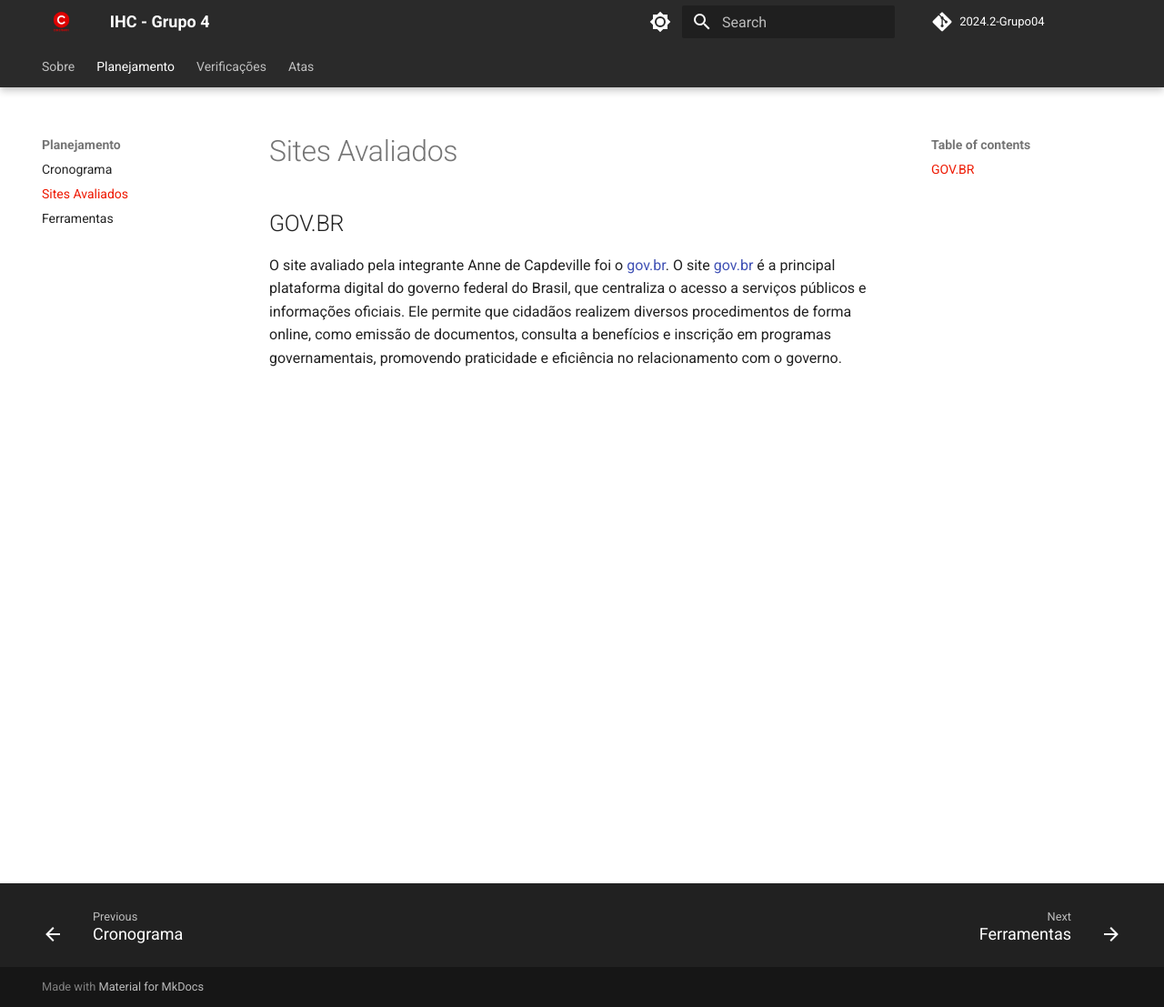
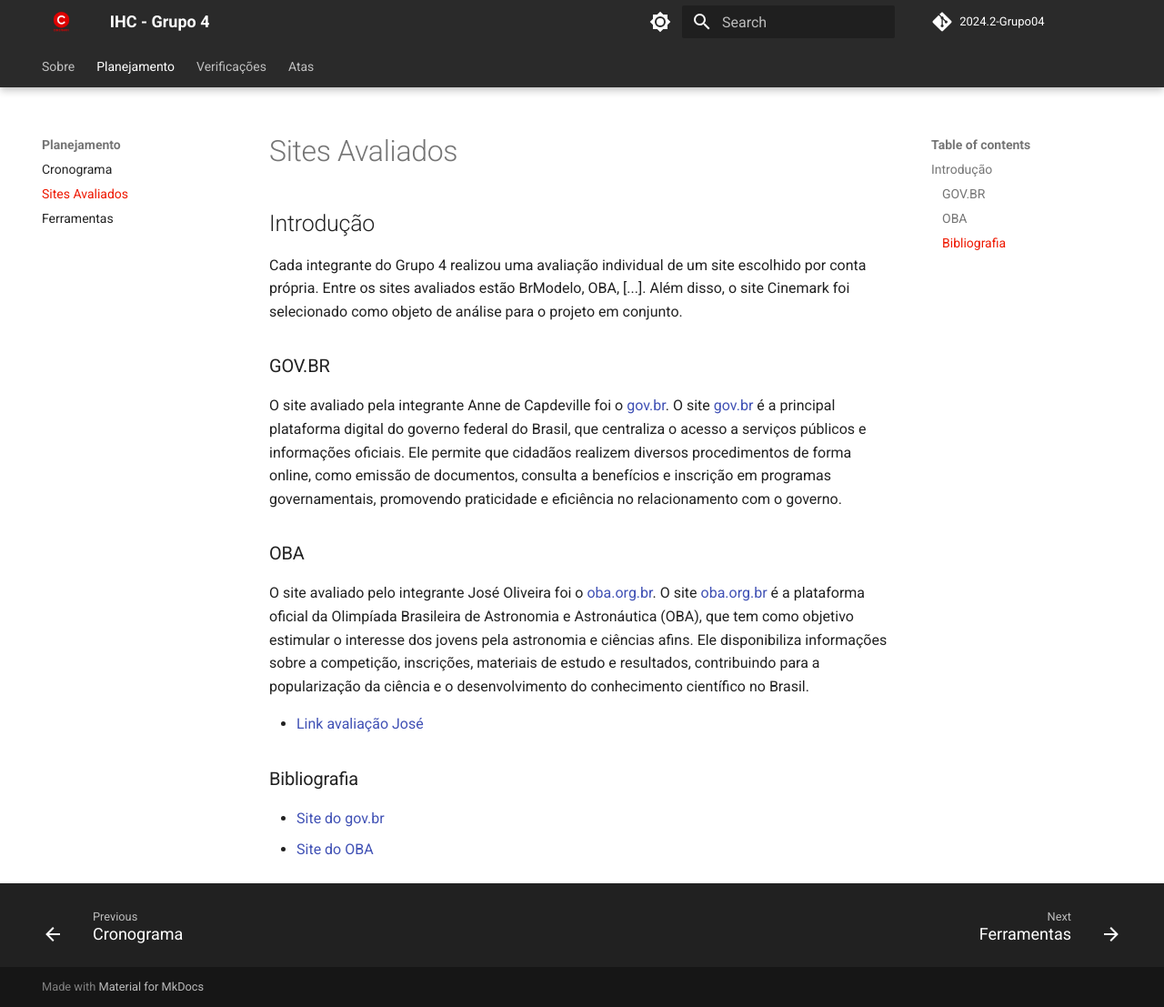
Before and after one commit to Interacao-Humano-Computador/2024.2-Grupo04, an MkDocs documentation site: the page built from docs/planejamento/sites-avaliados.md, in a window 1280 px wide and 1107 px high. Shown: the whole window at 91% size. Built offline with MkDocs 1.6.1 and Material for MkDocs 9.7.7, drawn with Linux system fonts in a browser that asks for light colours; comment, search, counter and statistics services are not loaded.

Commit message:
Avaliação OBA

```diff
--- a/docs/planejamento/sites-avaliados.md
+++ b/docs/planejamento/sites-avaliados.md
@@ -1,2 +1,14 @@
-## GOV.BR
+## Introdução
+Cada integrante do Grupo 4 realizou uma avaliação individual de um site escolhido por conta própria. Entre os sites avaliados estão BrModelo, OBA, [...]. Além disso, o site Cinemark foi selecionado como objeto de análise para o projeto em conjunto.
+
+### GOV.BR
 O site avaliado pela integrante Anne de Capdeville foi o <a href="https://www.gov.br/pt-br">gov.br</a>. O site <a href="https://www.gov.br/pt-br">gov.br</a> é a principal plataforma digital do governo federal do Brasil, que centraliza o acesso a serviços públicos e informações oficiais. Ele permite que cidadãos realizem diversos procedimentos de forma online, como emissão de documentos, consulta a benefícios e inscrição em programas governamentais, promovendo praticidade e eficiência no relacionamento com o governo.
+
+### OBA
+O site avaliado pelo integrante José Oliveira foi o <a href="https://www.oba.org.br/">oba.org.br</a>. O site <a href="https://www.oba.org.br/">oba.org.br</a> é a plataforma oficial da Olimpíada Brasileira de Astronomia e Astronáutica (OBA), que tem como objetivo estimular o interesse dos jovens pela astronomia e ciências afins. Ele disponibiliza informações sobre a competição, inscrições, materiais de estudo e resultados, contribuindo para a popularização da ciência e o desenvolvimento do conhecimento científico no Brasil.
+
+- [Link avaliação José](https://docs.google.com/document/d/1Qr6aKGNXckI1gZOL08lBrYiuB5KQ3w3I8HheDWSizOk/edit?usp=sharing)
+
+### Bibliografia
+- [Site do gov.br](https://www.gov.br/pt-br)
+- [Site do OBA](https://www.oba.org.br/)
--- a/mkdocs.yml
+++ b/mkdocs.yml
@@ -11,7 +11,10 @@
     - "Sites Avaliados": planejamento/sites-avaliados.md
     - "Ferramentas": planejamento/ferramentas.md
   - "Verificações":
-    - "Verificação 1": avaliacoes/avaliacao1.md
+    - "Entrega 1":
+      - "Lista de verificação": avaliacoes/entrega1/avaliacao.md
+      - "Lista de verificação grupo 5": avaliacoes/entrega1/avaliacao+1.md
+
   - "Atas":
     - "Ata 1": atas/ata1.md
 
```
Also changed, not shown: docs/avaliacoes/entrega1/avaliacao+1.md (renamed from docs/avaliacoes/avaliacao1.md, +4 -1 lines), docs/avaliacoes/entrega1/avaliacao.md (added, +35 -0 lines), docs/index.md (+2 -2 lines), docs/planejamento/ferramentas.md (+2 -1 lines).
